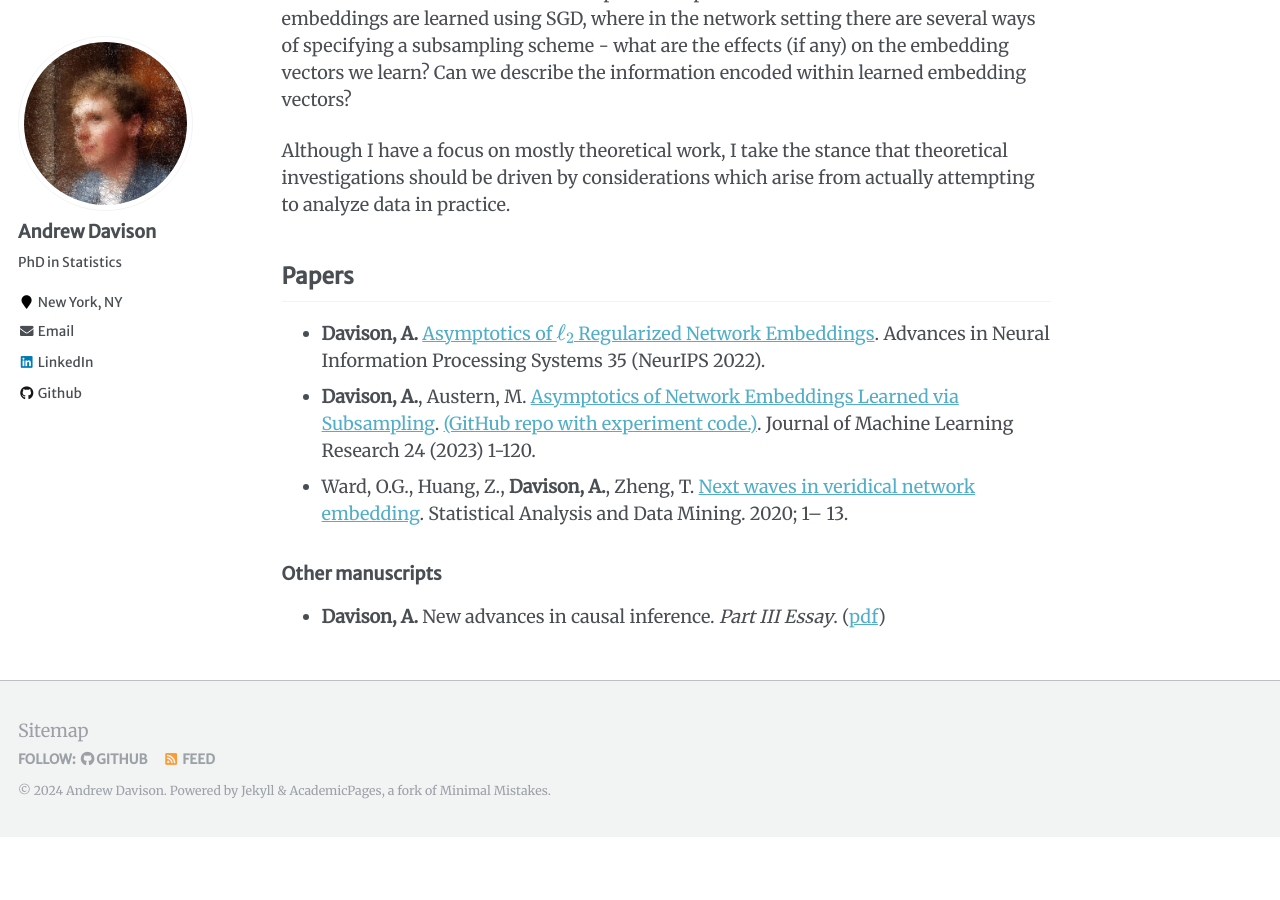
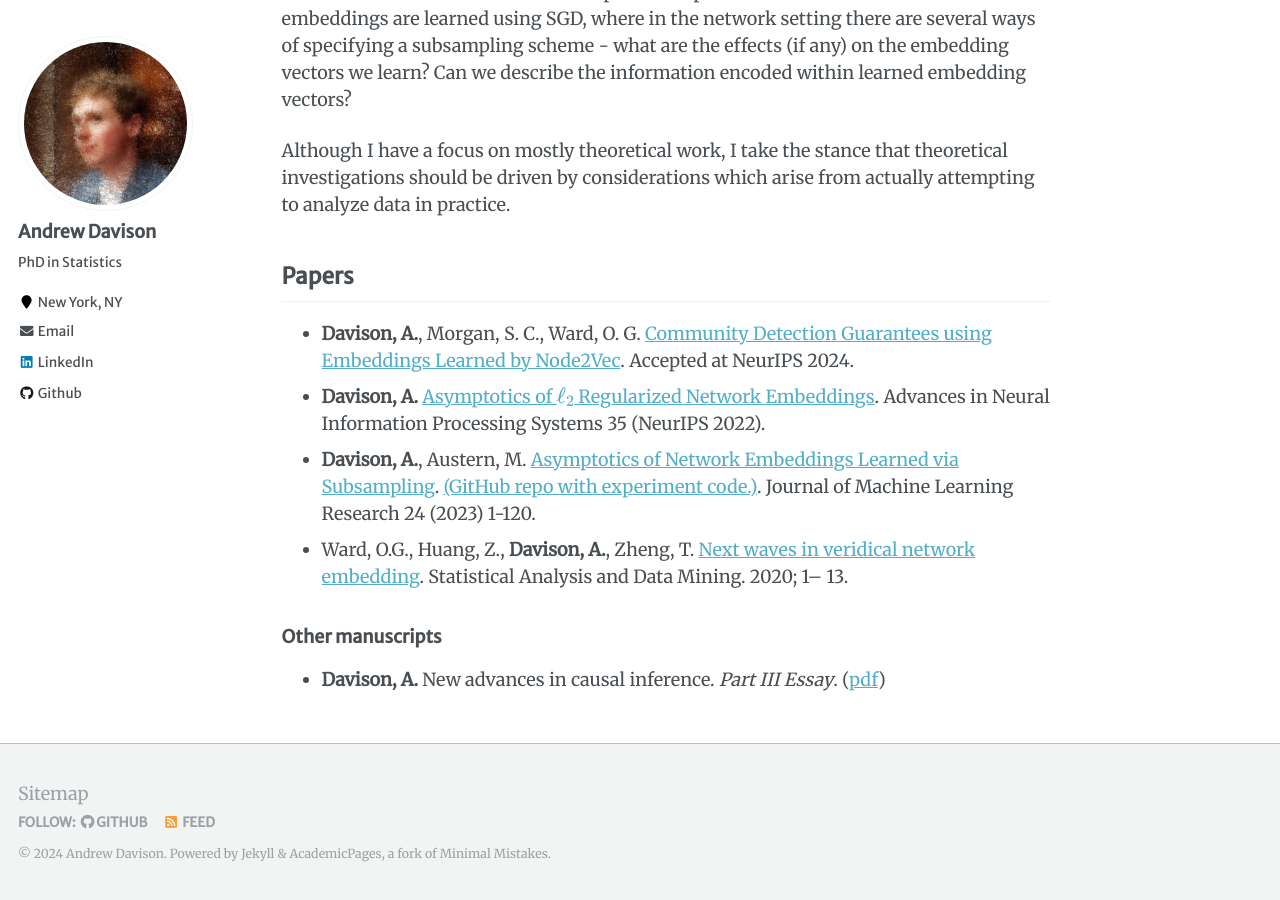
Before and after one commit to aday651/aday651.github.io, a Jekyll site: the page built from _pages/research.md, in a window 1280 px wide and 900 px high, scrolled down 927 px. Built offline with Jekyll 4.4.1, drawn with Linux system fonts in a browser that asks for light colours; formulas are drawn with MathJax 3; before the commit the page ends 1764 px from its top, so only the background shows below that.

Commit message:
update research.md with neurips paper

```diff
--- a/_pages/research.md
+++ b/_pages/research.md
@@ -18,6 +18,8 @@ Although I have a focus on mostly theoretical work, I take the stance that theor
 
 ## Papers ##
 
+* **Davison, A.**, Morgan, S. C., Ward, O. G. [Community Detection Guarantees using Embeddings
+Learned by Node2Vec](https://arxiv.org/abs/2310.17712). Accepted at NeurIPS 2024.
 * **Davison, A.** [Asymptotics of $\ell_2$ Regularized Network Embeddings](https://arxiv.org/abs/2201.01689). Advances in Neural Information Processing Systems 35 (NeurIPS 2022).
 * **Davison, A.**, Austern, M. [Asymptotics of Network Embeddings Learned via Subsampling](https://arxiv.org/abs/2107.02363). [(GitHub repo with experiment code.)](https://github.com/aday651/embed-asym-exeriments). Journal of Machine Learning Research 24 (2023) 1-120.
 * Ward, O.G., Huang, Z., **Davison, A.**, Zheng, T. [Next waves in veridical network embedding](https://doi.org/10.1002/sam.11486). Statistical Analysis and Data Mining. 2020; 1– 13.
```
